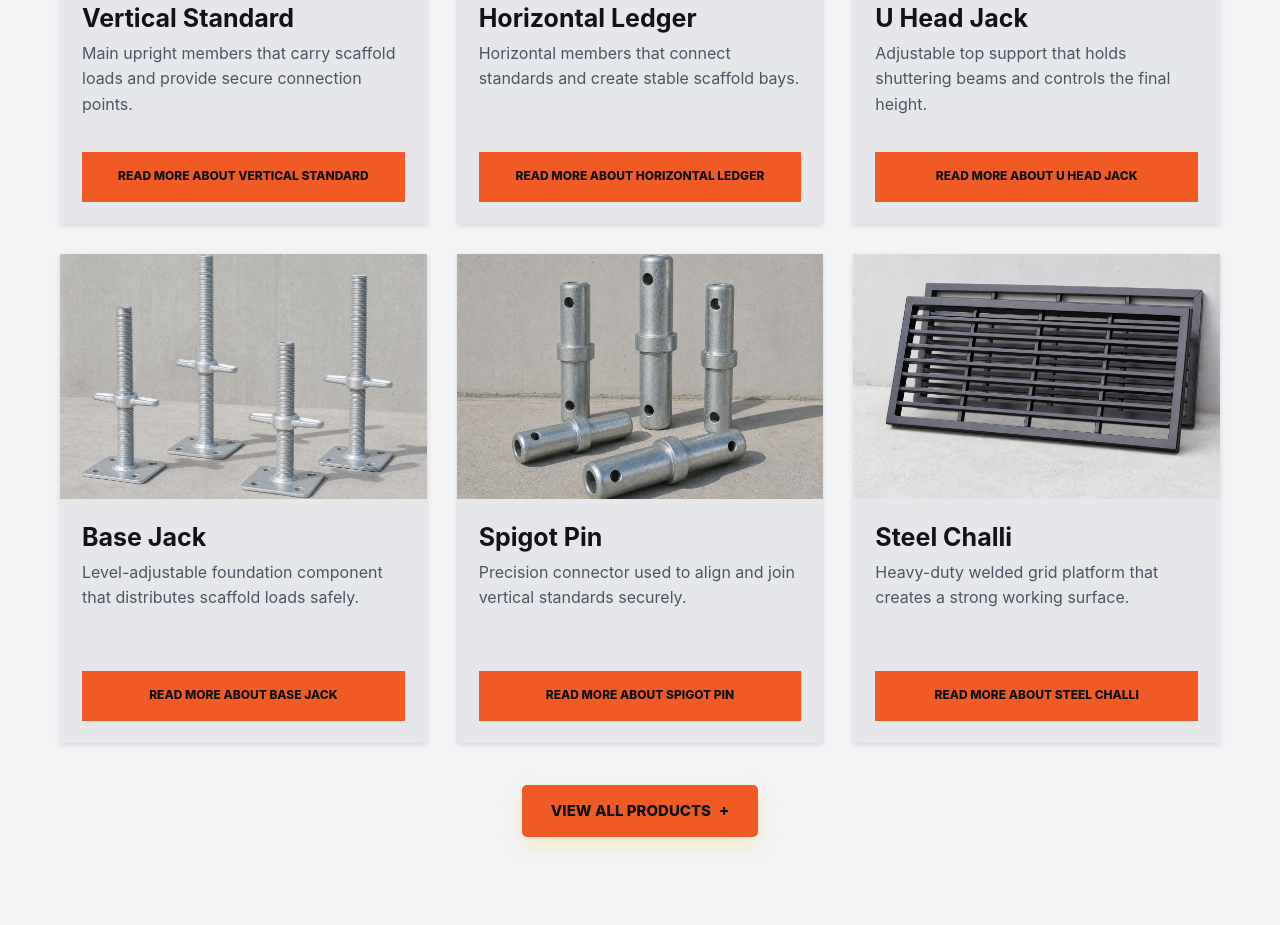
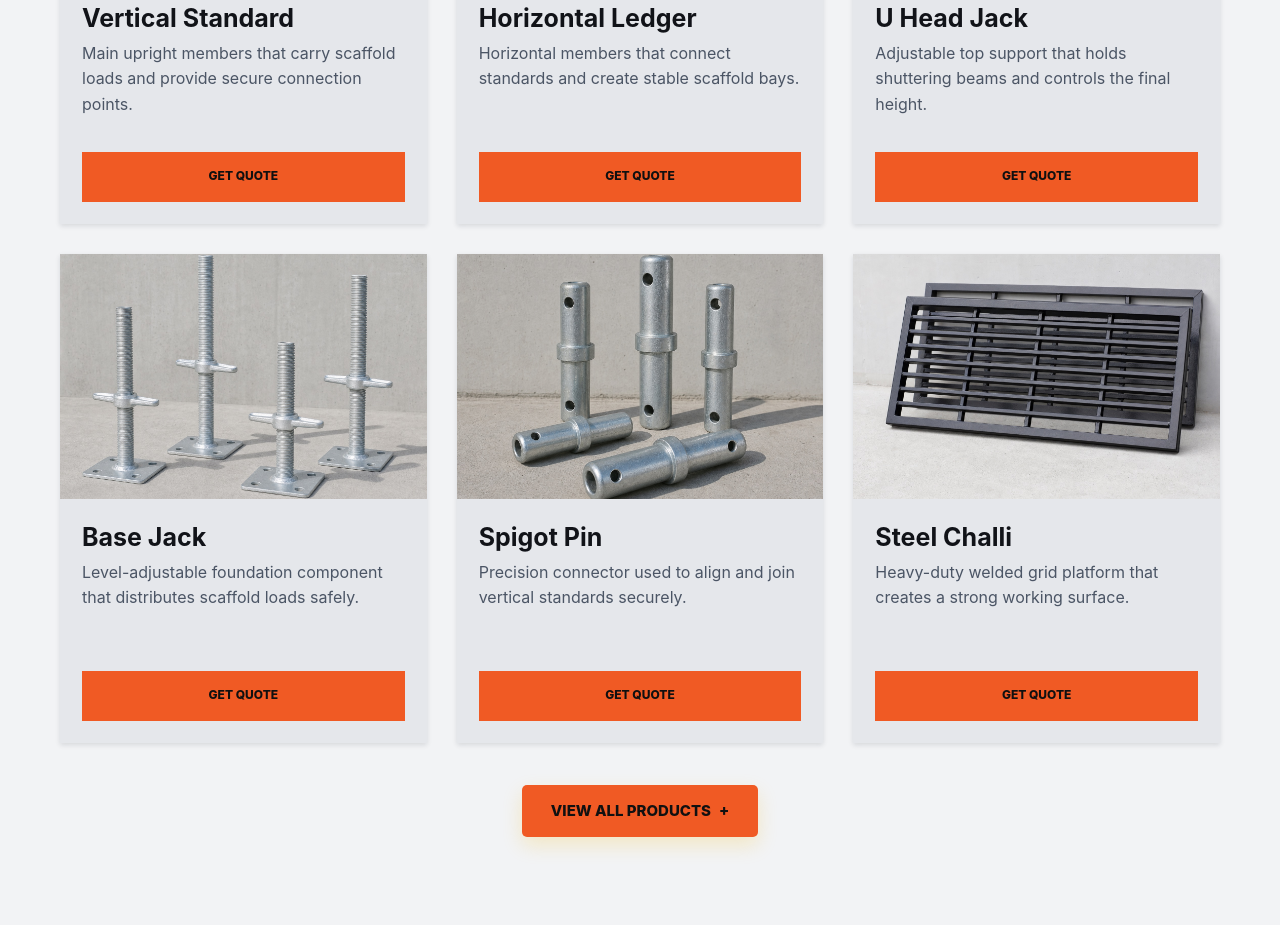
Before and after one commit to webscorner/shuttering-scaffolding, a website: page public/index.html in a window 1280 px wide. Shown: the part 2563-3488 px from the top of the page. Drawn offline with Linux system fonts and the light colour scheme.

Commit message:
Change 'READ MORE' links to 'GET QUOTE'

```diff
--- a/public/index.html
+++ b/public/index.html
@@ -167,7 +167,7 @@
             <div class="product-body">
               <h3>Vertical Standard</h3>
               <p>Main upright members that carry scaffold loads and provide secure connection points.</p>
-              <a href="contact.html">READ MORE ABOUT VERTICAL STANDARD</a>
+              <a href="contact.html">GET QUOTE</a>
             </div>
           </article>
           <article class="product-card">
@@ -175,7 +175,7 @@
             <div class="product-body">
               <h3>Horizontal Ledger</h3>
               <p>Horizontal members that connect standards and create stable scaffold bays.</p>
-              <a href="contact.html">READ MORE ABOUT HORIZONTAL LEDGER</a>
+              <a href="contact.html">GET QUOTE</a>
             </div>
           </article>
           <article class="product-card">
@@ -183,7 +183,7 @@
             <div class="product-body">
               <h3>U Head Jack</h3>
               <p>Adjustable top support that holds shuttering beams and controls the final height.</p>
-              <a href="contact.html">READ MORE ABOUT U HEAD JACK</a>
+              <a href="contact.html">GET QUOTE</a>
             </div>
           </article>
           <article class="product-card">
@@ -191,7 +191,7 @@
             <div class="product-body">
               <h3>Base Jack</h3>
               <p>Level-adjustable foundation component that distributes scaffold loads safely.</p>
-              <a href="contact.html">READ MORE ABOUT BASE JACK</a>
+              <a href="contact.html">GET QUOTE</a>
             </div>
           </article>
           <article class="product-card">
@@ -199,7 +199,7 @@
             <div class="product-body">
               <h3>Spigot Pin</h3>
               <p>Precision connector used to align and join vertical standards securely.</p>
-              <a href="contact.html">READ MORE ABOUT SPIGOT PIN</a>
+              <a href="contact.html">GET QUOTE</a>
             </div>
           </article>
           <article class="product-card">
@@ -207,7 +207,7 @@
             <div class="product-body">
               <h3>Steel Challi</h3>
               <p>Heavy-duty welded grid platform that creates a strong working surface.</p>
-              <a href="contact.html">READ MORE ABOUT STEEL CHALLI</a>
+              <a href="contact.html">GET QUOTE</a>
             </div>
           </article>
         </div>
```
